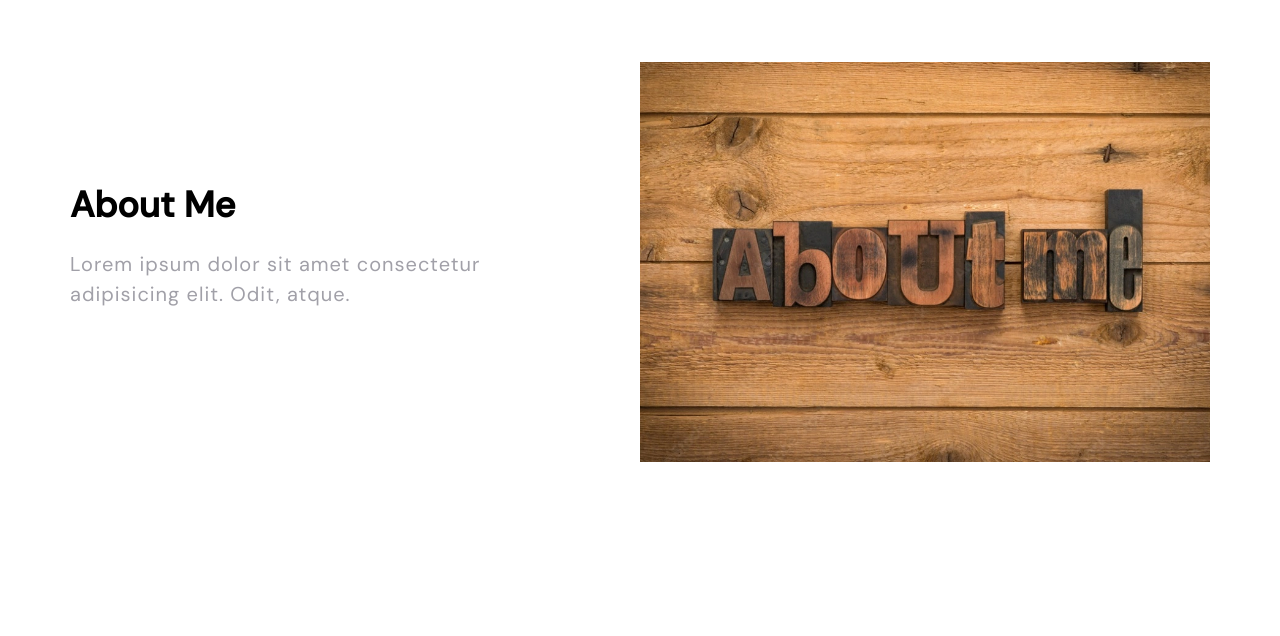
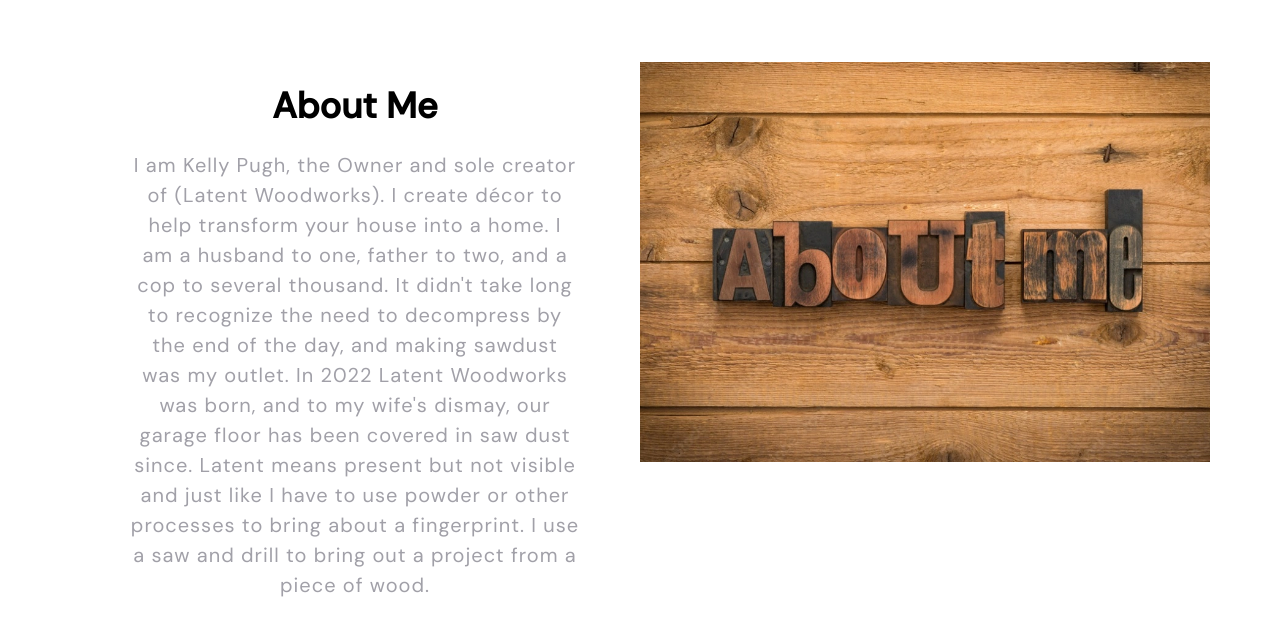
Before and after one commit to Crazz2424/Designs-by-Pugh, a website built with Parcel: page about.html in a window 1280 px wide. Shown: the part 94-730 px from the top of the page. Built offline with nearby package versions, Linux system fonts and the light colour scheme.

Commit message:
Added about me blurb

```diff
--- a/about.html
+++ b/about.html
@@ -37,9 +37,13 @@
     <section class="block">
         <div class="container grid grid--1x2">
             <header class=" block__header hero__content" data-aos="fade-up">
-                <h1>About Me</h1>
-                <p class="hero__tagline">Lorem ipsum dolor sit amet consectetur <br> adipisicing elit. Odit, atque.</p>
-
+                <h1 style="text-align:center">About Me</h1>
+                    <p class="hero__tagline__about">I am Kelly Pugh, the Owner and sole creator of (Latent Woodworks). I create décor to help
+                       transform your house into a home. I am a husband to one, father to two, and a cop to several thousand. It didn't take long
+                       to recognize the need to decompress by the end of the day, and making sawdust was my outlet. In 2022 Latent Woodworks was born,
+                       and to my wife's dismay, our garage floor has been covered in saw dust since. Latent means present but not visible and just like
+                       I have to use powder or other processes to bring about a fingerprint. I use a saw and drill to bring out a project from a piece of wood.
+                    </p>
             </header>
             <img class="hero__image"src="images/aboutme.webp" alt="Picture of a wooden sbout me sign" data-aos="fade-right">
         </div>
--- a/css/styles.css
+++ b/css/styles.css
@@ -327,13 +327,21 @@ a {
 }
 
 /* Hero */
-    .hero__tagline { /* The elements below are part of an element called tagline that is part of the hero components.
-    if have other paragrahps later with exact same style want to extract this content into a separate reusable class.
-    Need to keep content separated from the container (object orientated programming). */
+.hero__tagline { /* The elements below are part of an element called tagline that is part of the hero components.
+if have other paragrahps later with exact same style want to extract this content into a separate reusable class.
+Need to keep content separated from the container (object orientated programming). */
+font-size: 2rem;
+color: #a1a0a8;
+letter-spacing: 1px;
+margin: 2rem 0 1.5rem; /* Top margin of 2rems and bottom of 1.5 */
+}
+
+.hero__tagline__about {
     font-size: 2rem;
     color: #a1a0a8;
     letter-spacing: 1px;
-    margin: 2rem 0 1.5rem; /* Top margin of 2rems and bottom of 1.5 */
+    margin: 2rem 6rem 1.5rem; /* Top margin of 2rems and bottom of 1.5 */
+    text-align: center;
 }
 
 .hero__image {
```
